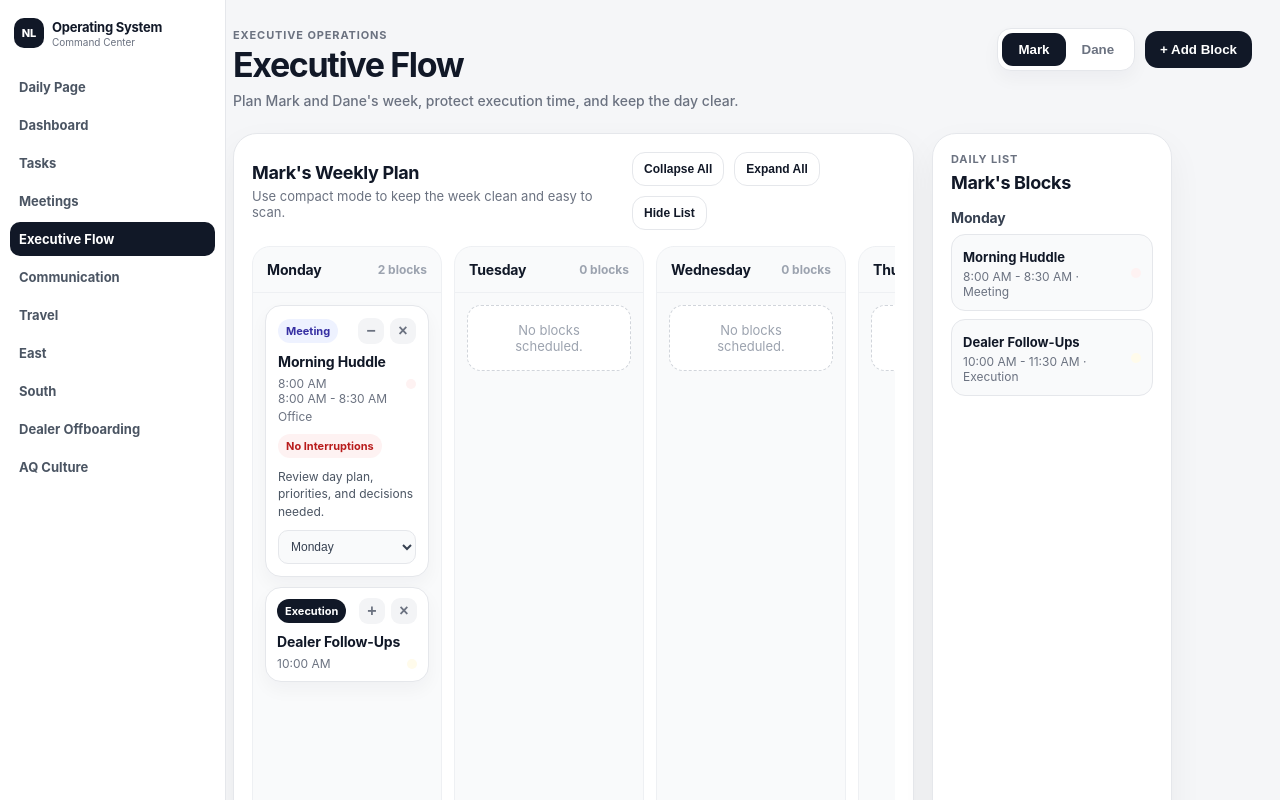
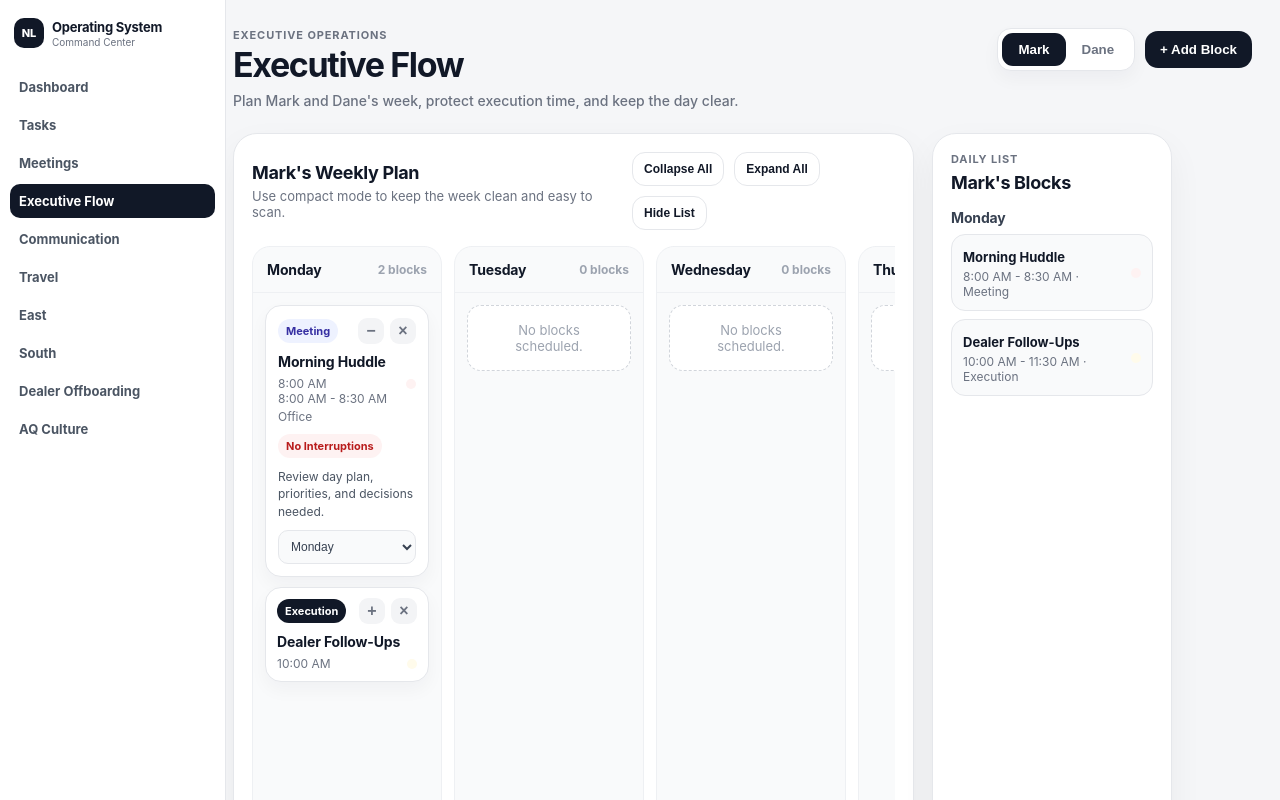
Before and after one commit to nikitaline-code/nl-operating-system, a Next.js app: page /executive-flow in a window 1280 px wide. Shown: the top 800 px of the page. Built offline with nearby package versions, Linux system fonts and the light colour scheme.

Commit message:
Update AppShell.js

```diff
--- a/components/AppShell.js
+++ b/components/AppShell.js
@@ -2,7 +2,6 @@ import Link from "next/link";
 import { useRouter } from "next/router";
 
 const navItems = [
-  { label: "Daily Page", href: "/daily" },
   { label: "Dashboard", href: "/dashboard" },
   { label: "Tasks", href: "/tasks" },
   { label: "Meetings", href: "/meetings" },
```
